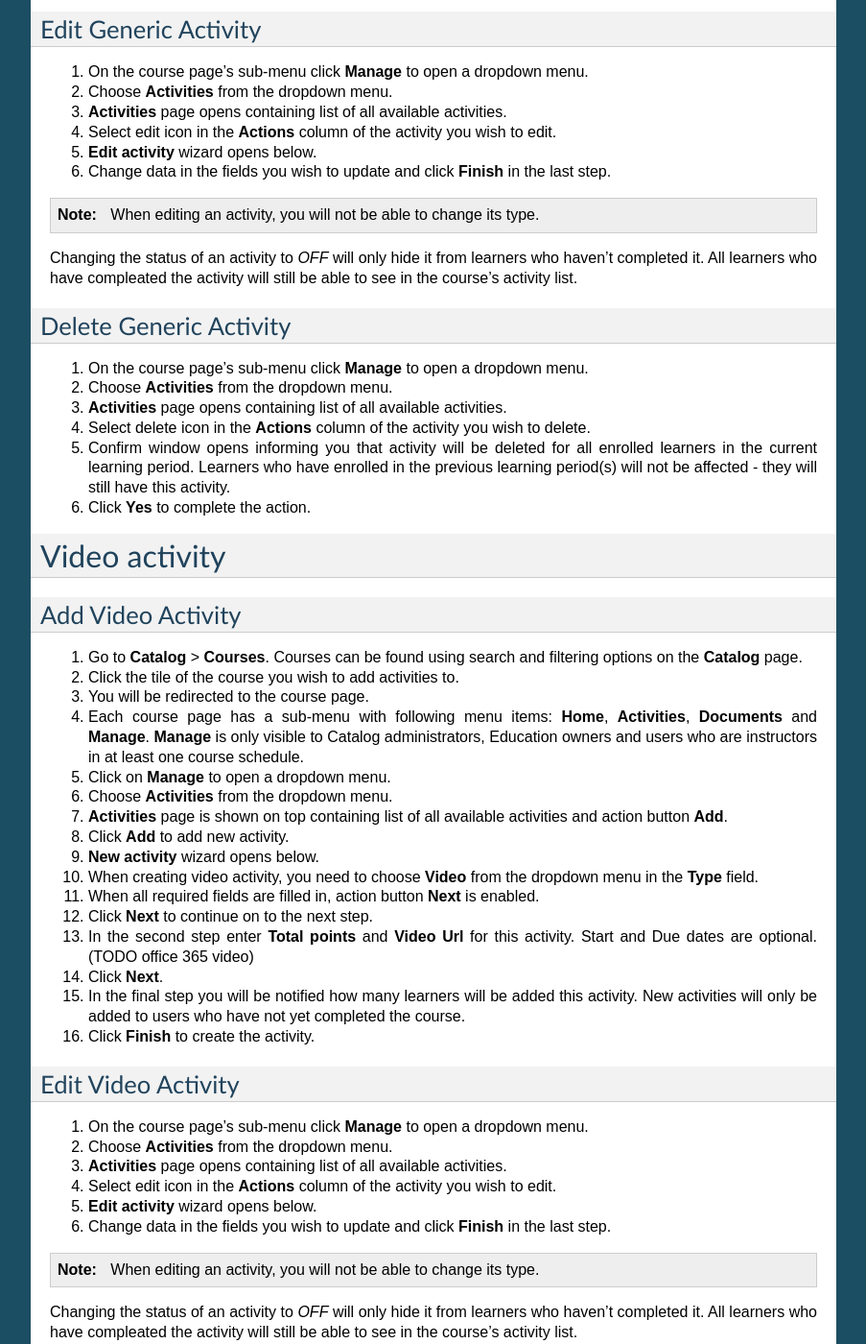
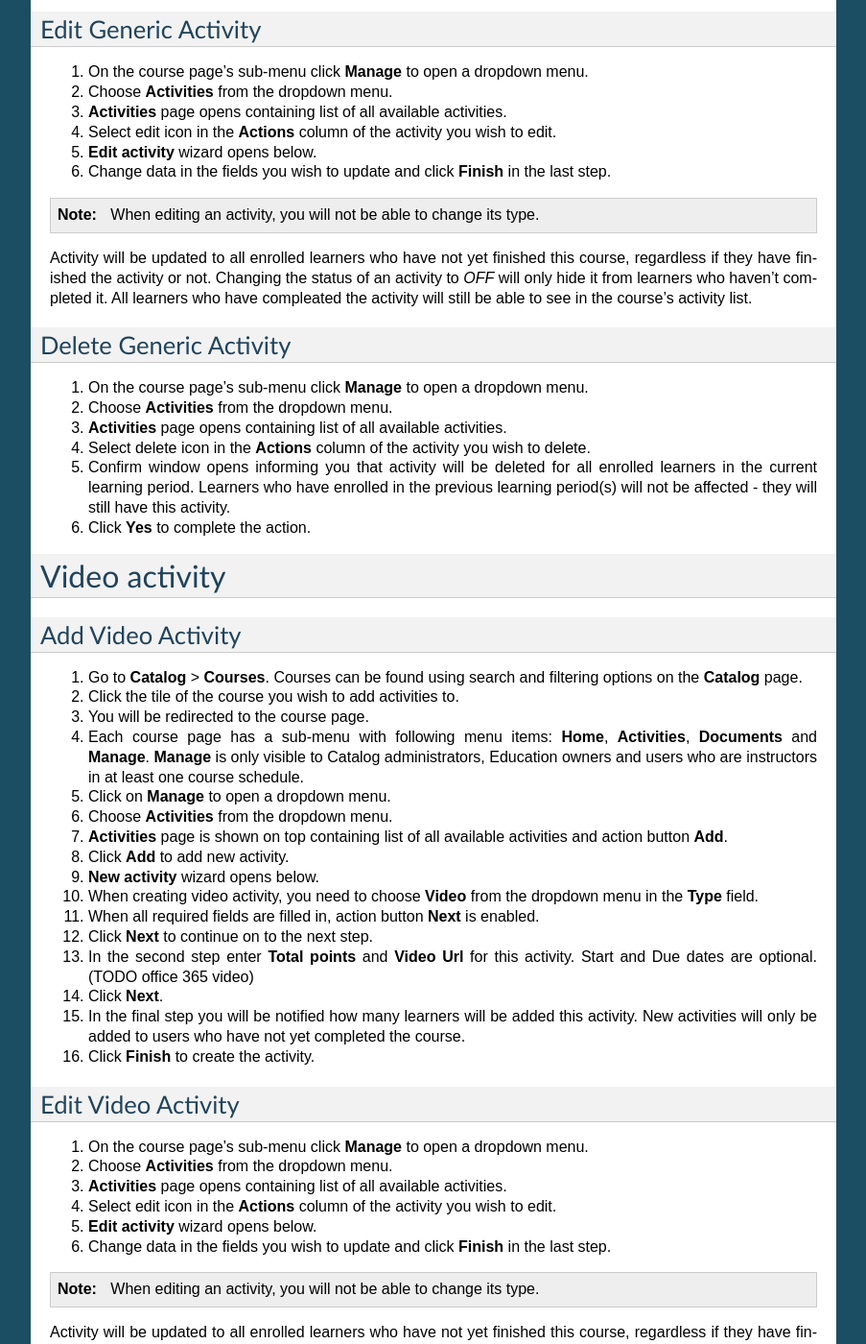
Before and after one commit to pslisko/performa365docs, a Sphinx documentation site: the page built from docs/howto/manage_activities/generic_video.rst, in a window 1280 px wide and 1400 px high, scrolled down 683 px. Shown: the whole window at 96% size, without its empty margins (198-1101 px from the left). Built offline with Sphinx 7.4.7, drawn with Linux system fonts in a browser that asks for light colours; pages that are not in the unit, such as notebooks, are missing from menus; some of the changed text lies outside the part shown.

Commit message:
Update generic_video.rst

```diff
--- a/docs/howto/manage_activities/generic_video.rst
+++ b/docs/howto/manage_activities/generic_video.rst
@@ -41,6 +41,7 @@ Edit Generic Activity
 #. Change data in the fields you wish to update and click **Finish** in the last step.
 
 .. note:: When editing an activity, you will not be able to change its type.
+Activity will be updated to all enrolled learners who have not yet finished this course, regardless if they have finished the activity or not.
 Changing the status of an activity to *OFF* will only hide it from learners who haven't completed it. All learners who have compleated the activity will still be able to see in the course's activity list.
 
 Delete Generic Activity
@@ -88,6 +89,7 @@ Edit Video Activity
 #. Change data in the fields you wish to update and click **Finish** in the last step.
 
 .. note:: When editing an activity, you will not be able to change its type.
+Activity will be updated to all enrolled learners who have not yet finished this course, regardless if they have finished the activity or not.
 Changing the status of an activity to *OFF* will only hide it from learners who haven't completed it. All learners who have compleated the activity will still be able to see in the course's activity list.
 
 Delete Video Activity
```
